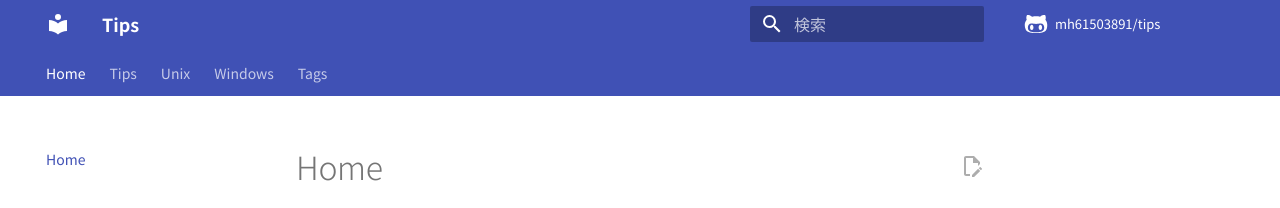
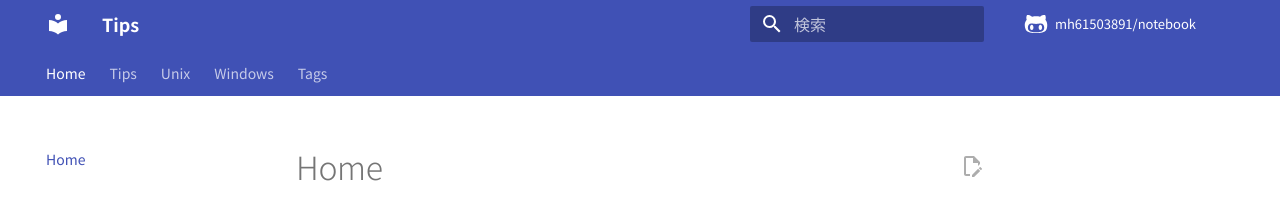
Before and after one commit to mh61503891/notebook, an MkDocs documentation site: the page built from docs/index.md, in a window 1280 px wide. Shown: the top 208 px of the page. Built offline with MkDocs 1.6.1 and Material for MkDocs 9.7.7, drawn with Linux system fonts in a browser that asks for light colours; comment, search, counter and statistics services are not loaded.

Commit message:
Update mkdocs.yml

```diff
--- a/mkdocs.yml
+++ b/mkdocs.yml
@@ -1,8 +1,8 @@
 site_name: Tips
 copyright: "&copy; 2024 Masayuki Higashino"
-site_url: https://mh61503891.github.io/tips/
-repo_url: https://github.com/mh61503891/tips
-repo_name: mh61503891/tips
+site_url: https://mh61503891.github.io/notebook/
+repo_url: https://github.com/mh61503891/notebook
+repo_name: mh61503891/notebook
 # view_uri: blob/main/docs/
 edit_uri: edit/main/docs/
 plugins:
```
